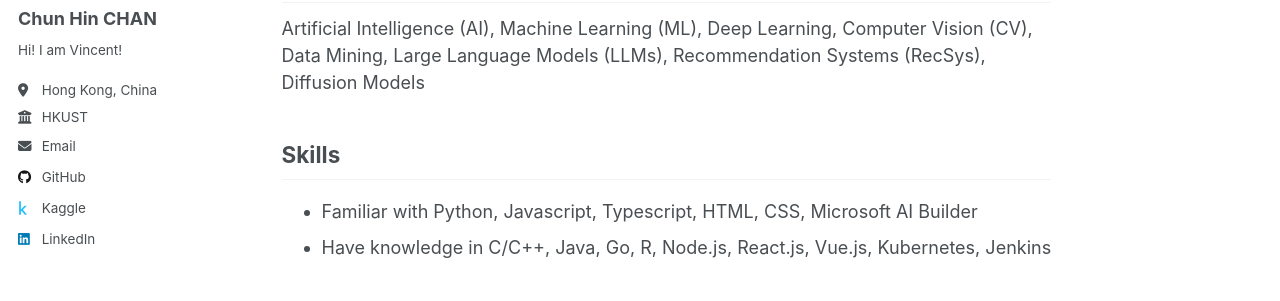
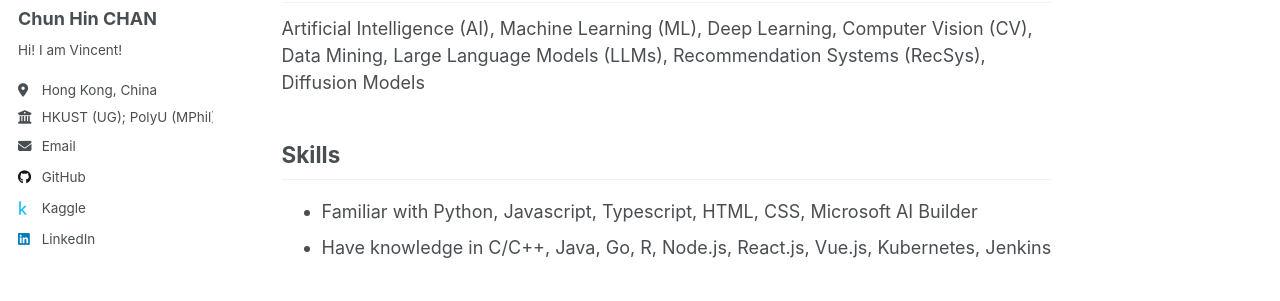
Before and after one commit to Vincent-Chan/index, a Jekyll site: the page built from _pages/about.md, in a window 1280 px wide. Shown: the part 276-577 px from the top of the page. Built offline with Jekyll 4.4.1, drawn with Linux system fonts in a browser that asks for light colours.

Commit message:
updated "employer" & "email" of `_config.yml`

```diff
--- a/_config.yml
+++ b/_config.yml
@@ -28,9 +28,9 @@ author:
   pronouns         : # example: "she/her"
   bio              : "Hi! I am Vincent!"
   location         : "Hong Kong, China"
-  employer         : "HKUST"
+  employer         : "HKUST (UG); PolyU (MPhil)"
   uri              : # URL
-  email            : "chchanec@connect.ust.hk"
+  email            : "chun-hin-vincent.chan@connect.polyu.hk" # chchanec@connect.ust.hk
 
   # Academic websites
   academia         : # URL
```
